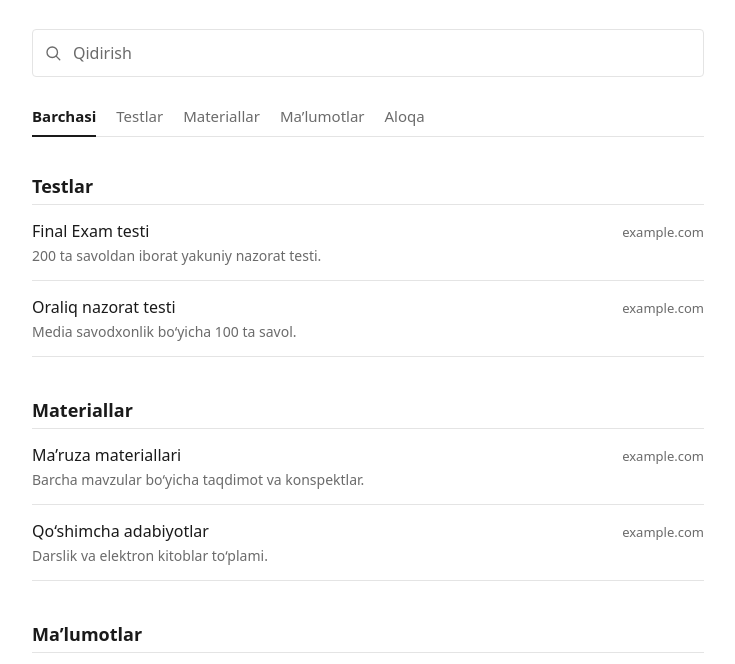
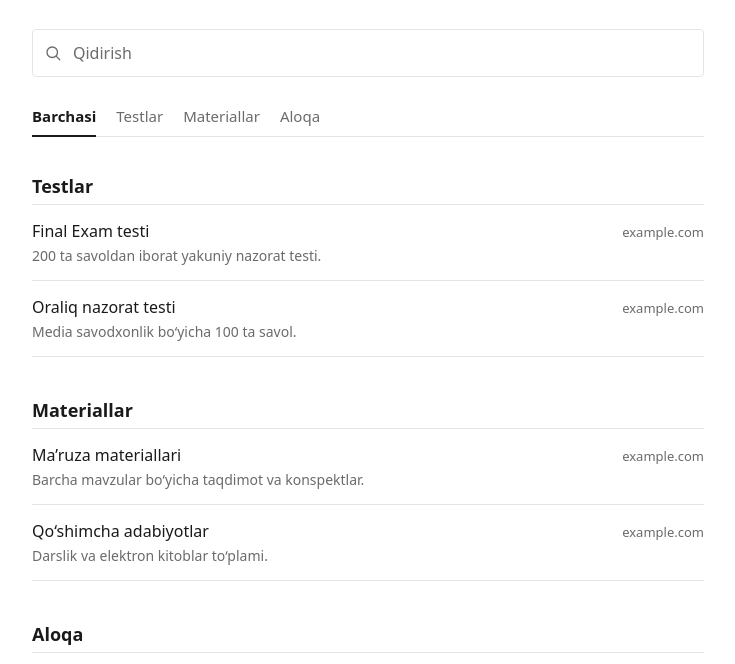
Before and after one commit to ss-diyor/subdomain-cspu, a plain HTML site: page index.html in a window 1280 px wide. Shown: the part 121-785 px from the top of the page, without its empty margins (272-1007 px from the left). Drawn offline with Linux system fonts and the light colour scheme.

Commit message:
Update Telegram channel URL and remove schedule entry
Removed old schedule link and updated Telegram channel URL.

```diff
--- a/index.html
+++ b/index.html
@@ -238,8 +238,7 @@ var LINKS = [
   { title: "Oraliq nazorat testi",   url: "https://example.com/oraliq",     category: "Testlar",       desc: "Media savodxonlik bo‘yicha 100 ta savol." },
   { title: "Ma’ruza materiallari",   url: "https://example.com/lectures",   category: "Materiallar",   desc: "Barcha mavzular bo‘yicha taqdimot va konspektlar." },
   { title: "Qo‘shimcha adabiyotlar", url: "https://example.com/books",      category: "Materiallar",   desc: "Darslik va elektron kitoblar to‘plami." },
-  { title: "Dars jadvali",           url: "https://example.com/schedule",   category: "Ma’lumotlar",   desc: "Joriy semestr uchun haftalik jadval." },
-  { title: "Telegram kanal",         url: "https://t.me/example",           category: "Aloqa",         desc: "E’lonlar va yangiliklar kanali." }
+  { title: "Telegram kanal",         url: "https://t.me/turizm_rasmiy_kanal",           category: "Aloqa",         desc: "E’lonlar va yangiliklar kanali." }
 ];
 
 /* ===================================================================== */
```
